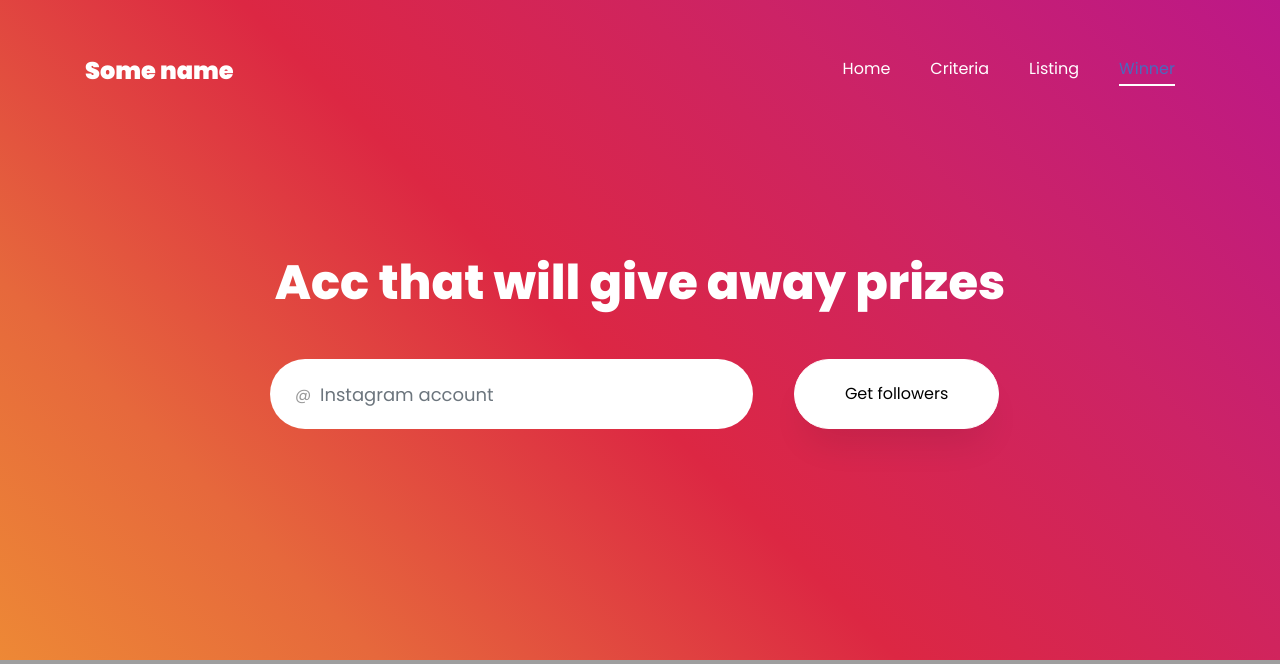
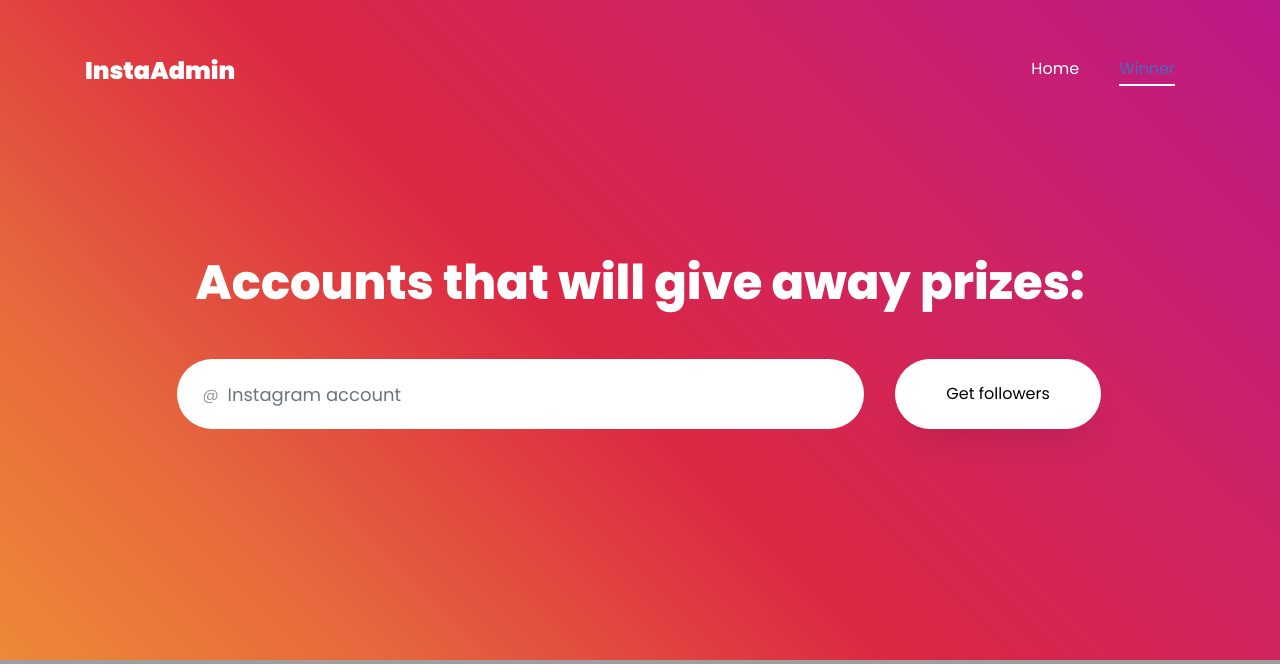
Before and after one commit to tonskey/insta-admin, a Flask app: page / in a window 1280 px wide. Shown: the top 664 px of the page. Run offline with Flask 2, Linux system fonts and the light colour scheme; some libraries are stand-ins or nearby versions; grey boxes are pictures that could not be loaded.

Commit message:
UI updates

```diff
--- a/static/css/style.css
+++ b/static/css/style.css
@@ -43,7 +43,7 @@
     margin-left: 30px;
 }
 
-#get_followers {
+#get_followers, #shuffle {
     border: none;
     height: 70px !important;
     -webkit-border-radius: 40px;
--- a/static/js/main.js
+++ b/static/js/main.js
@@ -203,16 +203,16 @@
                  404: function () {
 
                      console.log("NO");
-                     $("input").removeClass("acc_input_green");
-                     $("input").addClass("acc_input_red");
+                     $(".form-control").removeClass("acc_input_green");
+                     $(".form-control").addClass("acc_input_red");
                      //$("#no_acc_msg").fadeIn(100);
                      $("#no_acc_msg").fadeTo(0, 1);
 
                  },
                  200: function () {
                      console.log("YAY");
-                     $("input").removeClass("acc_input_red");
-                     $("input").addClass("acc_input_green");
+                     $(".form-control").removeClass("acc_input_red");
+                     $(".form-control").addClass("acc_input_green");
                      $("#no_acc_msg").fadeTo(0, 0);
                  }
              }
--- a/templates/index.html
+++ b/templates/index.html
@@ -35,11 +35,12 @@
     <link rel="shortcut icon" href="{{ url_for('static', filename='images/logo.png') }}" />
 
 </head>
+
 <body data-spy="scroll" data-target=".site-navbar-target" data-offset="300">
 
     <nav class="navbar navbar-expand-lg navbar-dark ftco_navbar bg-dark ftco-navbar-light site-navbar-target" id="ftco-navbar">
         <div class="container">
-            <a class="navbar-brand" href="index.html">Some name</a>
+            <a class="navbar-brand" href="index.html">InstaAdmin</a>
             <button class="navbar-toggler js-fh5co-nav-toggle fh5co-nav-toggle" type="button" data-toggle="collapse" data-target="#ftco-nav" aria-controls="ftco-nav" aria-expanded="false" aria-label="Toggle navigation">
 	        <span class="oi oi-menu"></span> Menu
 	      </button>
@@ -47,8 +48,9 @@
             <div class="collapse navbar-collapse" id="ftco-nav">
                 <ul class="navbar-nav nav ml-auto">
                     <li class="nav-item"><a href="#home-section" class="nav-link"><span>Home</span></a></li>
+                    <!--
                     <li class="nav-item"><a href="#services-section" class="nav-link"><span>Criteria</span></a></li>
-                    <li class="nav-item"><a href="#properties-section" class="nav-link"><span>Listing</span></a></li>
+                    <li class="nav-item"><a href="#properties-section" class="nav-link"><span>Listing</span></a></li>-->
                     <li class="nav-item"><a href="#about-section" class="nav-link"><span>Winner</span></a></li>
                 </ul>
             </div>
@@ -60,13 +62,13 @@
         <div class="overlay"></div>
         <div class="container">
             <div class="row no-gutters slider-text js-fullheight align-items-center justify-content-start" data-scrollax-parent="true">
-                <div class="col-md-2 mb-hide"></div>
+                <div class="col-md-1 mb-hide"></div>
 
-                <div class="col-md-8 ftco-animate" data-scrollax=" properties: { translateY: '70%' }" style="text-align: center">
-                    <h1 class="mb-5" data-scrollax="properties: { translateY: '30%', opacity: 1.6 }">Acc that will give away prizes</h1>
+                <div class="col-md-10 ftco-animate" data-scrollax=" properties: { translateY: '70%' }" style="text-align: center">
+                    <h1 class="mb-5" data-scrollax="properties: { translateY: '30%', opacity: 1.6 }">Accounts that will give away prizes:</h1>
                     <form action="#" class="search-location h-100">
                         <div class="row flex-fill">
-                            <div class="col-lg-8 align-items-end">
+                            <div class="col-lg-9 align-items-end">
 
                                 <div class="form-group">
                                     <div class="form-field">
@@ -77,13 +79,15 @@
                                 </div>
 
                             </div>
-                            <div class="col-lg-4">
+                            <div class="col-lg-3">
                                 <!--<button><span class="ion-ios-search"></span></button>-->
-                                <button type='button' class="btn btn-white"  id="get_followers">Get followers</button>
+                                <button type='button' class="btn btn-white" id="get_followers">Get followers</button>
 
                             </div>
                             <div id="no_acc_msg" class="col-md-5">* No matching results</div>
-                            <div id="check_account" class="col-md-12 ">Got it!<div id="followers_number">Number of followers : </div></div>
+                            <div id="check_account" class="col-md-12 ">Got it!
+                                <div id="followers_number">Number of followers : </div>
+                            </div>
                         </div>
 
 
@@ -105,8 +109,8 @@
                     <div class="row justify-content-center">
                         <div class="col-md-9 text-center">
                             <h2>Choose Your Winner</h2>
+                            <button type='button' class="btn btn-white" id="shuffle" style="margin-top: 30px">Get followers</button>
 
-                            <p class="mb-0"><a href="javascript:void(0);" class="btn btn-white px-4" id="shuffle" style="margin-top: 30px">Shuffle</a></p>
 
                             <div class="slottt-machine-recipe justify-content-center">
                                 <div class="slottt-machine-recipe__mask" id="wordbox">
@@ -142,12 +146,11 @@
         </section>
     </section>
 
-
     <!-- loader -->
     <div id="ftco-loader" class="show fullscreen"><svg class="circular" width="48px" height="48px"><circle class="path-bg" cx="24" cy="24" r="22" fill="none" stroke-width="4" stroke="#eeeeee"/><circle class="path" cx="24" cy="24" r="22" fill="none" stroke-width="4" stroke-miterlimit="10" stroke="#F96D00"/></svg></div>
 
 
-      <script type="text/javascript" src="{{ url_for('static', filename='js/jquery.min.js') }}"></script>
+    <script type="text/javascript" src="{{ url_for('static', filename='js/jquery.min.js') }}"></script>
 
     <script type="text/javascript" src="{{ url_for('static', filename='js/jquery-migrate-3.0.1.min.js') }}"></script>
 
```
